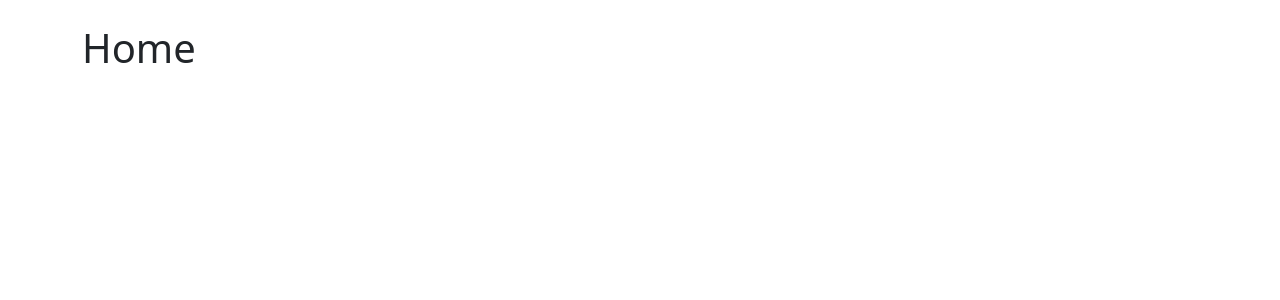
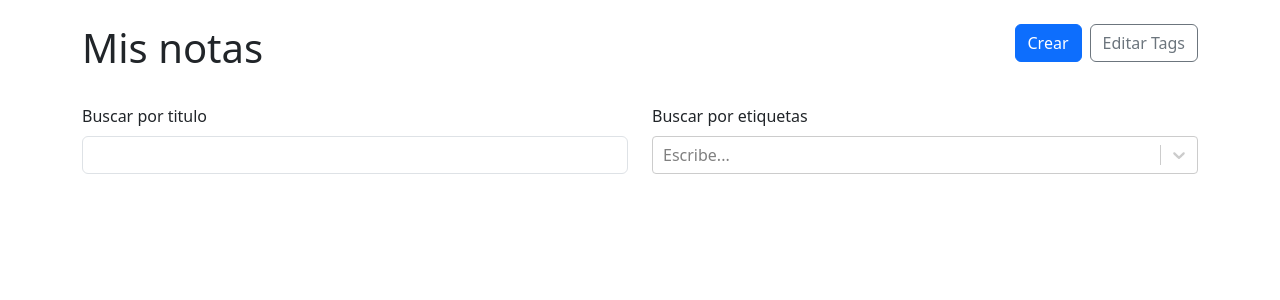
Before and after one commit to Fran804/react-note-app, a React (Vite) app: page / in a window 1280 px wide. Shown: the top 300 px of the page. Built offline with nearby package versions, Linux system fonts and the light colour scheme.

Commit message:
Note list Page

```diff
--- a/src/App.tsx
+++ b/src/App.tsx
@@ -6,6 +6,7 @@
 import useLocalStorage from "./Hooks/useLocalStorage";
 import { useMemo } from "react";
 import { v4 as uuidV4 } from "uuid";
+import NoteList from "./Pages/NoteList/NoteList";
 
 function App() {
   const [notes, setNotes] = useLocalStorage<RawNote[]>("NOTES", []);
@@ -36,7 +37,10 @@
   return (
     <Container className="my-4">
       <Routes>
-        <Route path="/" element={<h1>Home</h1>} />
+        <Route
+          path="/"
+          element={<NoteList notes={notesWithTag} availableTags={tags} />}
+        />
         <Route
           path="/new"
           element={
--- a/src/Pages/NewNote/components/NoteForm.tsx
+++ b/src/Pages/NewNote/components/NoteForm.tsx
@@ -4,11 +4,13 @@
 import { FormEvent, useRef, useState } from "react";
 import { NoteFormProps, Tag } from "../../../types";
 import { v4 as uuidV4 } from "uuid";
+import { useNavigate } from "react-router-dom";
 
 function NoteForm({ onSubmit, onAddTag, availableTags }: NoteFormProps) {
   const titleRef = useRef<HTMLInputElement>(null);
   const markdownRef = useRef<HTMLTextAreaElement>(null);
   const [selectedTags, setSelectedTags] = useState<Tag[]>([]);
+  const navigate = useNavigate();
 
   const handleEvent = (e: FormEvent) => {
     e.preventDefault();
@@ -17,6 +19,7 @@
       markdown: markdownRef.current!.value,
       tags: selectedTags,
     });
+    navigate("..")
   };
 
   return (
--- /dev/null
+++ b/src/Pages/NoteList/NoteList.module.css
@@ -0,0 +1,9 @@
+.card {
+  transition: translate ease-in-out 100ms, box-shadow ease-in-out 100ms;
+}
+
+.card:hover,
+.card:focus {
+  translate: 0 -5px;
+  box-shadow: 0 5px 8px 0 rgba(0, 0, 0, .2);
+}
--- /dev/null
+++ b/src/Pages/NoteList/NoteList.tsx
@@ -0,0 +1,105 @@
+import { useMemo, useState } from "react";
+import { Row, Col, Stack, Button, Form, Card, Badge } from "react-bootstrap";
+import { Link } from "react-router-dom";
+import ReactSelect from "react-select";
+import { NoteListProps, Tag, SimplifiedNote } from "../../types";
+import styles from "./NoteList.module.css"
+
+function NoteList({ availableTags, notes }: NoteListProps) {
+  const [selectedTags, setSelectedTags] = useState<Tag[]>([]);
+  const [title, setTitle] = useState("");
+  const filteredNotes = useMemo(() => {
+    return notes.filter((note) => {
+      return (
+        (title === "" ||
+          note.title.toLowerCase().includes(title.toLowerCase())) &&
+        (selectedTags.length === 0 ||
+          selectedTags.every((tag) =>
+            note.tags.some((noteTag) => noteTag.id === tag.id)
+          ))
+      );
+    });
+  }, [title, selectedTags, notes]);
+
+  return (
+    <>
+      <Row className="aling-items-center mb-4">
+        <Col>
+          <h1>Mis notas</h1>
+        </Col>
+        <Col xs="auto">
+          <Stack gap={2} direction="horizontal">
+            <Link to="/new">
+              <Button variant="primary">Crear</Button>
+            </Link>
+            <Button variant="outline-secondary">Editar Tags</Button>
+          </Stack>
+        </Col>
+      </Row>
+      <Form>
+        <Row className="mb-4">
+          <Col>
+            <Form.Group controlId="title">
+              <Form.Label>Buscar por titulo</Form.Label>
+              <Form.Control
+                type="text"
+                value={title}
+                onChange={(e) => setTitle(e.target.value)}
+              />
+            </Form.Group>
+          </Col>
+          <Col>
+            <Form.Group controlId="tags">
+              <Form.Label>Buscar por etiquetas</Form.Label>
+              <ReactSelect
+                value={selectedTags.map((tag) => {
+                  return { label: tag.label, value: tag.id };
+                })}
+                isMulti
+                placeholder="Escribe..."
+                options={availableTags.map((tag) => {
+                  return { label: tag.label, value: tag.id };
+                })}
+                onChange={(tags) => {
+                  setSelectedTags(
+                    tags.map((tag) => {
+                      return { label: tag.label, id: tag.value };
+                    })
+                  );
+                }}
+              />
+            </Form.Group>
+          </Col>
+        </Row>
+      </Form>
+      <Row xs={1} md={2} lg={3} xl={4} className="g-3">
+        {filteredNotes.map((note) => (
+          <Col key={note.id}>
+            <NoteCard id={note.id} title={note.title} tags={note.tags}/>
+          </Col>
+        ))}
+      </Row>
+    </>
+  );
+}
+
+function NoteCard({id, title, tags} : SimplifiedNote) {
+  return (
+    <Card as={Link} to={`/${id}`} className={`h-100 text-reset text-decoration-none ${styles.card}`}>
+      <Card.Body>
+        <Stack gap={2} className="align-items-center justify-content-center h-100">
+          <span className="fs-5">{title}</span>
+          {tags.length > 0 && (
+            <Stack gap={1} direction="horizontal" className="justify-content-center flex-wrap">
+              {tags.map((tag) => (
+                <Badge className="text-truncate" key={tag.id}>{tag.label}</Badge>
+              ))}
+            </Stack>
+          )}
+        </Stack>
+      </Card.Body>
+    </Card>
+  )
+}
+
+export default NoteList;
--- a/src/main.tsx
+++ b/src/main.tsx
@@ -1,6 +1,7 @@
 import ReactDOM from "react-dom/client";
 import App from "./App.tsx";
 import { BrowserRouter } from "react-router-dom";
+import "./main.css"
 
 ReactDOM.createRoot(document.getElementById("root")!).render(
   <>
```
Also changed, not shown: src/types.ts (+11 -0 lines), src/main.css (added).
